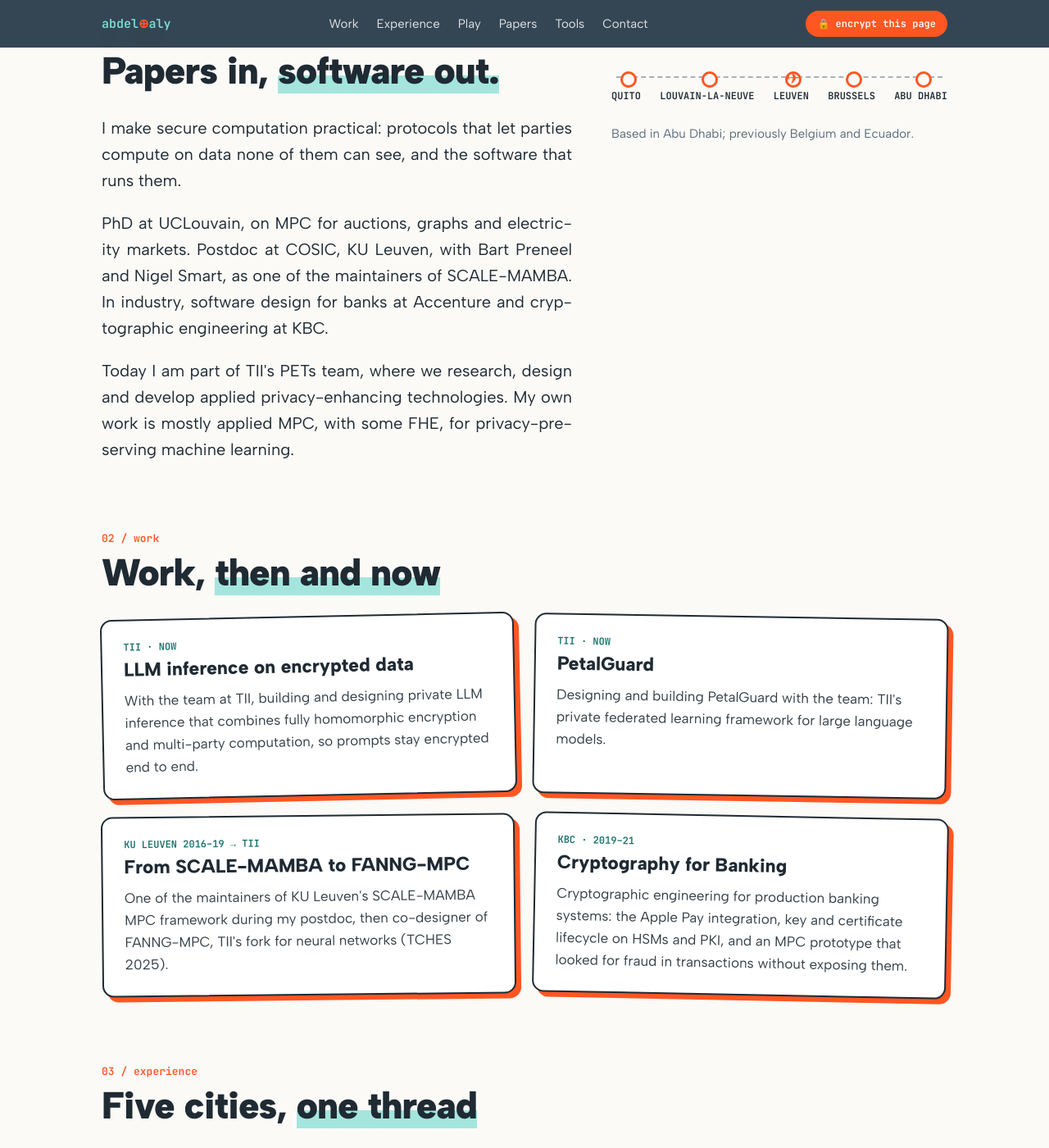
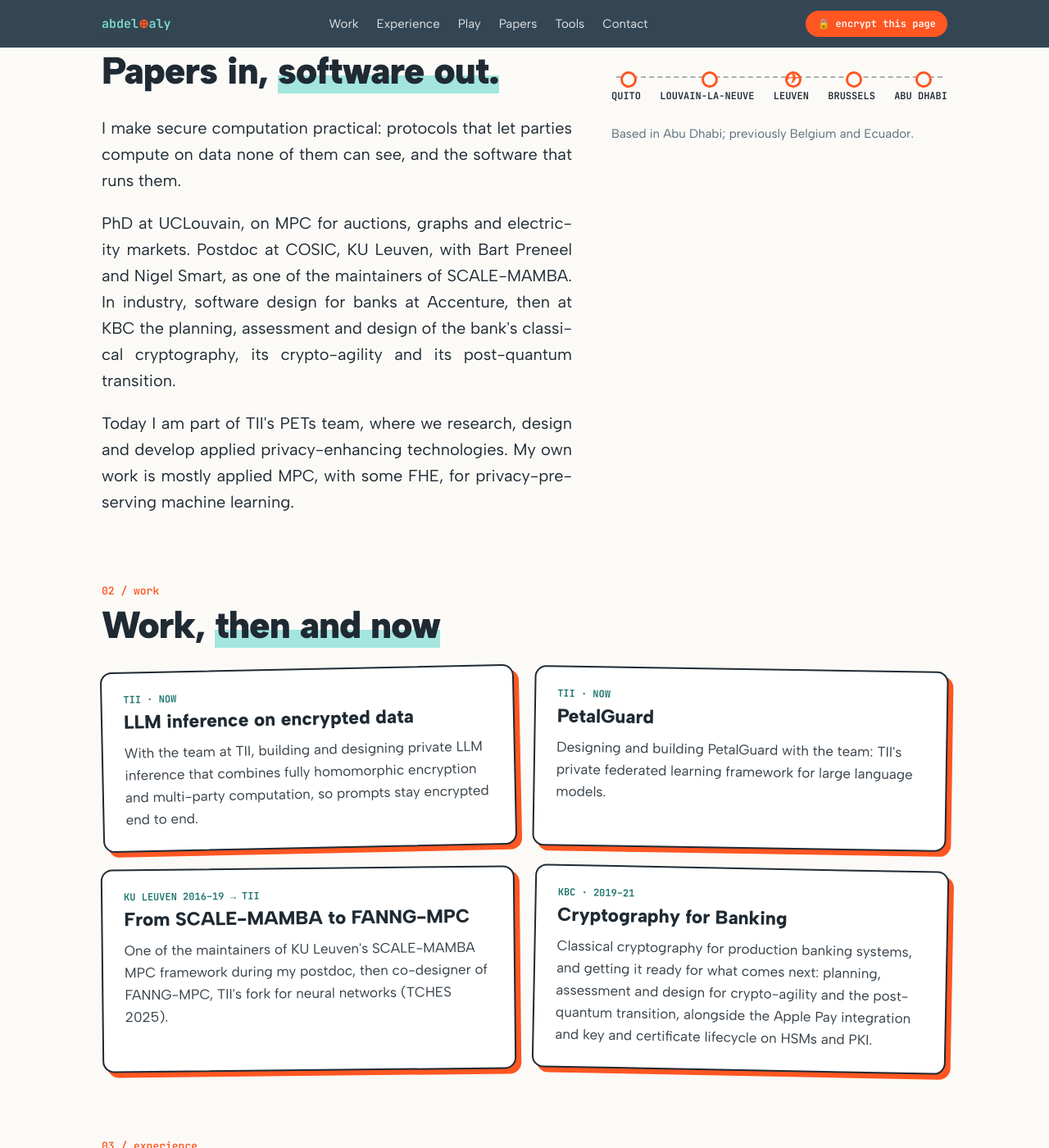
Before and after one commit to abdelrahamanaly/abdelrahamanaly.github.io, a Jekyll site: the page built from index.html, in a window 1280 px wide and 1400 px high, scrolled down 921 px. Shown: the whole window at 82% size. Built offline with Jekyll 4.4.1, drawn with Linux system fonts in a browser that asks for light colours; some of the changed text lies outside the part shown.

Commit message:
Banking: crypto-agility and post-quantum planning; drop fraud prototype
Co-Authored-By: Claude Opus 5.5 <noreply@anthropic.com>

```diff
--- a/_data/experience.yml
+++ b/_data/experience.yml
@@ -10,7 +10,7 @@
   org: KBC Group, Belgium's second-largest bank
   place: Brussels, Belgium
   dates: Apr 2019 – Jan 2021
-  summary: "Cryptographic engineering for the bank's systems: payments, key management and a privacy-preserving fraud-detection prototype."
+  summary: "Classical cryptography for the bank's systems: planning, assessment and design for crypto-agility and the post-quantum transition, payments (Apple Pay), and key management on HSMs and PKI."
 
 - title: Senior Researcher, Applied Cryptography (affiliated until 2022)
   org: imec-COSIC, KU Leuven
--- a/_data/highlights.yml
+++ b/_data/highlights.yml
@@ -14,4 +14,4 @@
 
 - title: Cryptography for Banking
   where: KBC · 2019–21
-  text: "Cryptographic engineering for production banking systems: the Apple Pay integration, key and certificate lifecycle on HSMs and PKI, and an MPC prototype that looked for fraud in transactions without exposing them."
+  text: "Classical cryptography for production banking systems, and getting it ready for what comes next: planning, assessment and design for crypto-agility and the post-quantum transition, alongside the Apple Pay integration and key and certificate lifecycle on HSMs and PKI."
--- a/_data/profile.yml
+++ b/_data/profile.yml
@@ -47,8 +47,9 @@ about:
     - >-
       PhD at UCLouvain, on MPC for auctions, graphs and electricity markets. Postdoc at
       COSIC, KU Leuven, with Bart Preneel and Nigel Smart, as one of the maintainers of
-      SCALE-MAMBA. In industry, software design for banks at Accenture and cryptographic
-      engineering at KBC.
+      SCALE-MAMBA. In industry, software design for banks at Accenture, then at KBC the
+      planning, assessment and design of the bank's classical cryptography, its crypto-agility
+      and its post-quantum transition.
     - >-
       Today I am part of TII's PETs team, where we research, design and develop applied
       privacy-enhancing technologies. My own work is mostly applied MPC, with some FHE,
```
